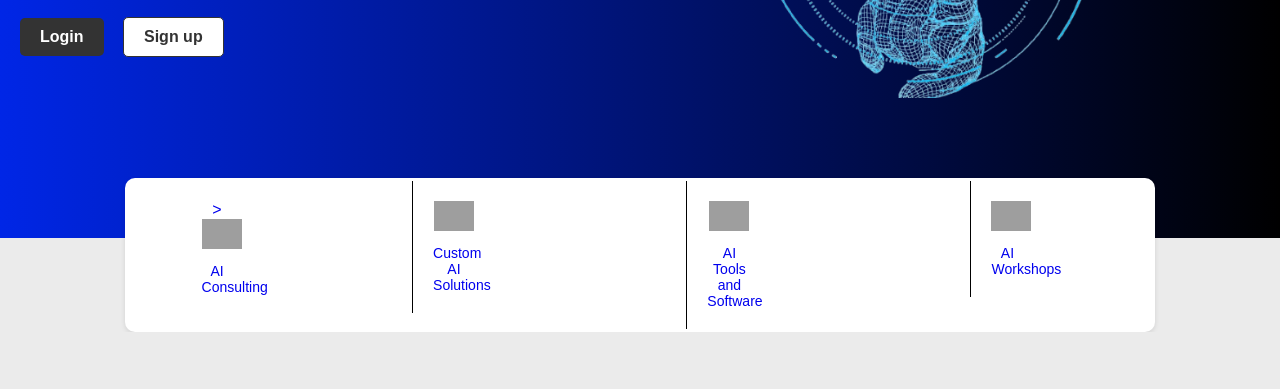
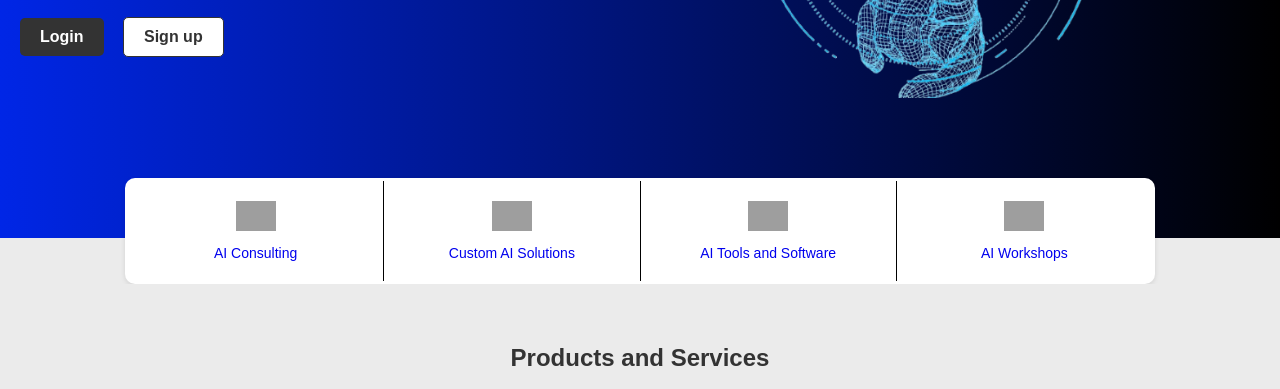
Before and after one commit to rakeshkrrai1002/vedaion1, a plain HTML site: page index.html in a window 1280 px wide. Shown: the part 403-792 px from the top of the page. Drawn offline with Linux system fonts and the light colour scheme; grey boxes are pictures that could not be loaded.

Commit message:
Update index.html

```diff
--- a/index.html
+++ b/index.html
@@ -494,32 +494,32 @@ a{
             </div>
         </section>
         <section class="cards">
-            <a href="details.html">
+
             <div class="card"  <div class="card" style="
                     border: 0px;
-                ">>
+                ">
                 <img src="	https://www.vodafone.com.au/images/icons/my-vodafone-red.svg" alt="Manage your account">
-                <p>AI Consulting</p>
+                 <a href="details.html"> <p>AI Consulting</p>   </a>
             </div>
-            </a>
-            <a href="details.html">
+
+
             <div class="card">
                 <img src="https://www.vodafone.com.au/images/icons/upgrade-red.svg" alt="Upgrade your device or plan">
-                <p>Custom AI Solutions</p>
+              <a href="details.html">  <p>Custom AI Solutions</p>  </a>
             </div>
-            </a>
-            <a href="details.html">
+
+
             <div class="card">
                 <img src="	https://www.vodafone.com.au/images/icons/connected-devices-red.svg" alt="Get another device or plan">
-                <p>AI Tools and Software</p>
+               <a href="details.html">  <p>AI Tools and Software</p>   </a>
             </div>
-            </a>
-            <a href="details.html">
+
+
             <div class="card">
                 <img src="	https://www.vodafone.com.au/images/icons/top-up-red.svg" alt="Recharge your prepaid service">
-                <p>AI Workshops</p>
+                <a href="details.html"> <p>AI Workshops</p>  </a>
             </div>
-            </a>
+
         </section>
     </div>
     <section class="offers">
```
